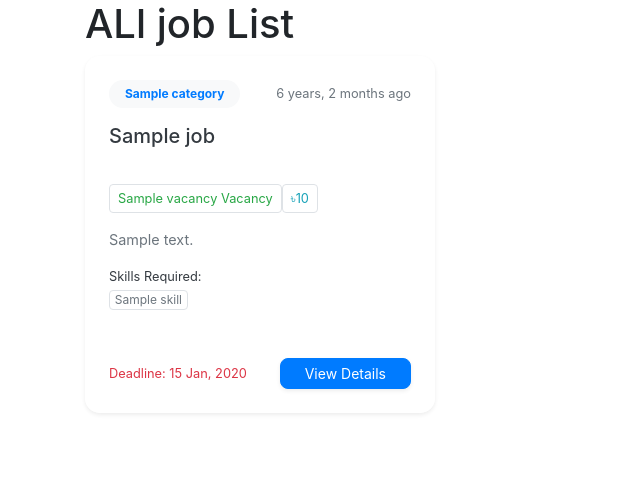
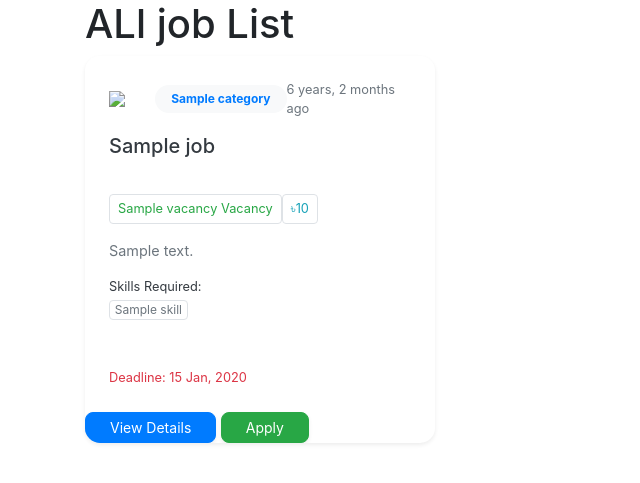
Before and after one commit to fahadbinsiddique/Django-Job-Portal, a Django app: template Job_Portal_App/templates/job-list.html in a window 1280 px wide. Shown: the part 56-539 px from the top of the page, without its empty margins (0-640 px from the left). Run offline with Django 3.2, Linux system fonts and the light colour scheme; the template is opened without the code that fills it: most values are stand-ins (such as "Sample title", 1, 10 or a date in 2020).

Commit message:
feat: Add recruiter logo display and job filtering for auth users

```diff
--- a/Job_Portal_App/templates/job-list.html
+++ b/Job_Portal_App/templates/job-list.html
@@ -16,6 +16,7 @@
         <div class="card h-100 shadow-sm border-0" style="border-radius: 15px; overflow: hidden;">
             <div class="card-header bg-white border-0 pt-4 px-4">
                 <div class="d-flex justify-content-between align-items-center">
+                    <img style="width: 50px;" src="{{ job.posted_by.logo.url }}" alt=" {{ job.posted_by.logo.url }}">
                     <span class="badge bg-light text-primary px-3 py-2" style="border-radius: 30px;">
                         <i class="bi bi-briefcase me-1"></i> {{ job.category.name }}
                     </span>
@@ -55,7 +56,19 @@
                 <div class="text-danger small fw-bold">
                     <i class="bi bi-calendar-event"></i> Deadline: {{ job.deadline|date:"d M, Y" }}
                 </div>
+            </div>
+            <div>
                 <a href="" class="btn btn-primary btn-sm px-4 shadow-sm" style="border-radius: 8px;">View Details</a>
+
+                {% if request.user.user_types == 'Recruiter' %}
+
+
+                <a href="" class="btn btn-info btn-sm px-4 shadow-sm" style="border-radius: 8px;">Edit</a>
+                <a href="" class="btn btn-danger btn-sm px-4 shadow-sm" style="border-radius: 8px;">Delete</a>
+                {% else %}
+                <a href="" class="btn btn-success btn-sm px-4 shadow-sm" style="border-radius: 8px;">Apply </a>
+
+            {% endif %}
             </div>
         </div>
     </div>
```
Also changed, not shown: Job_Portal_App/views.py (+12 -8 lines), db.sqlite3, recruiter_logos/image_8.png (added).
